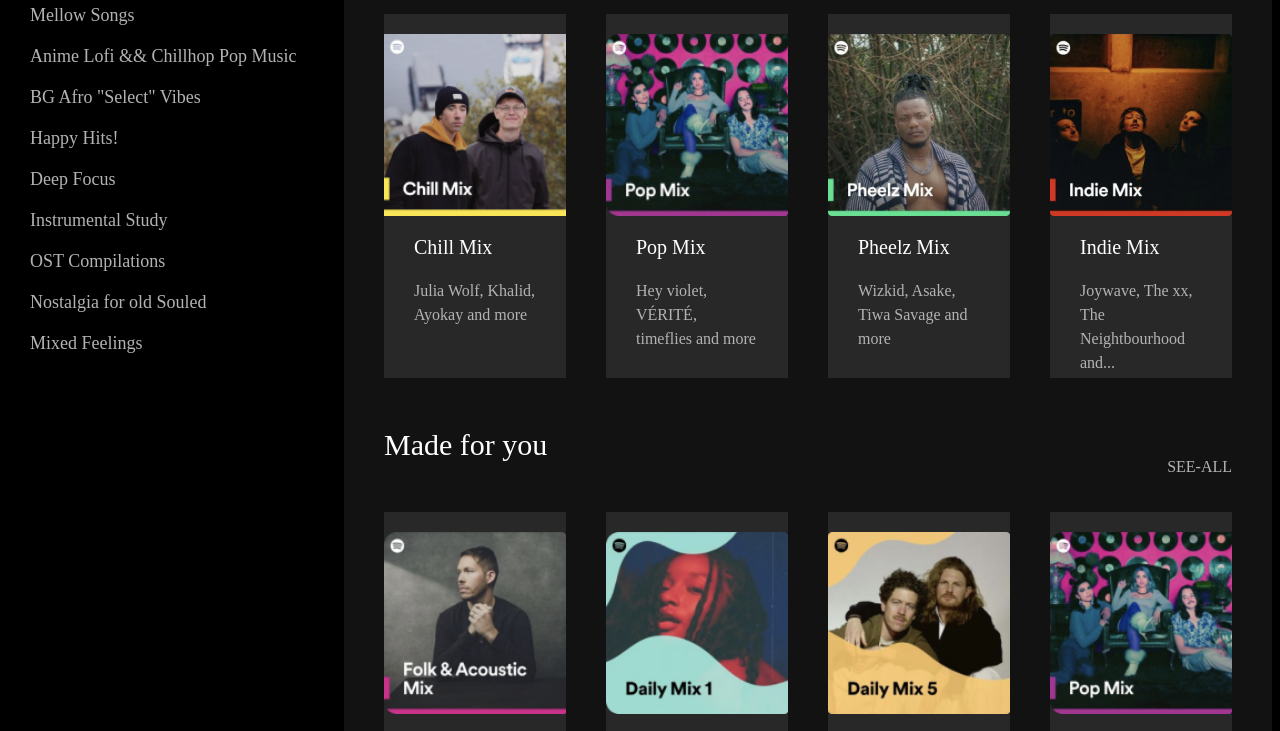
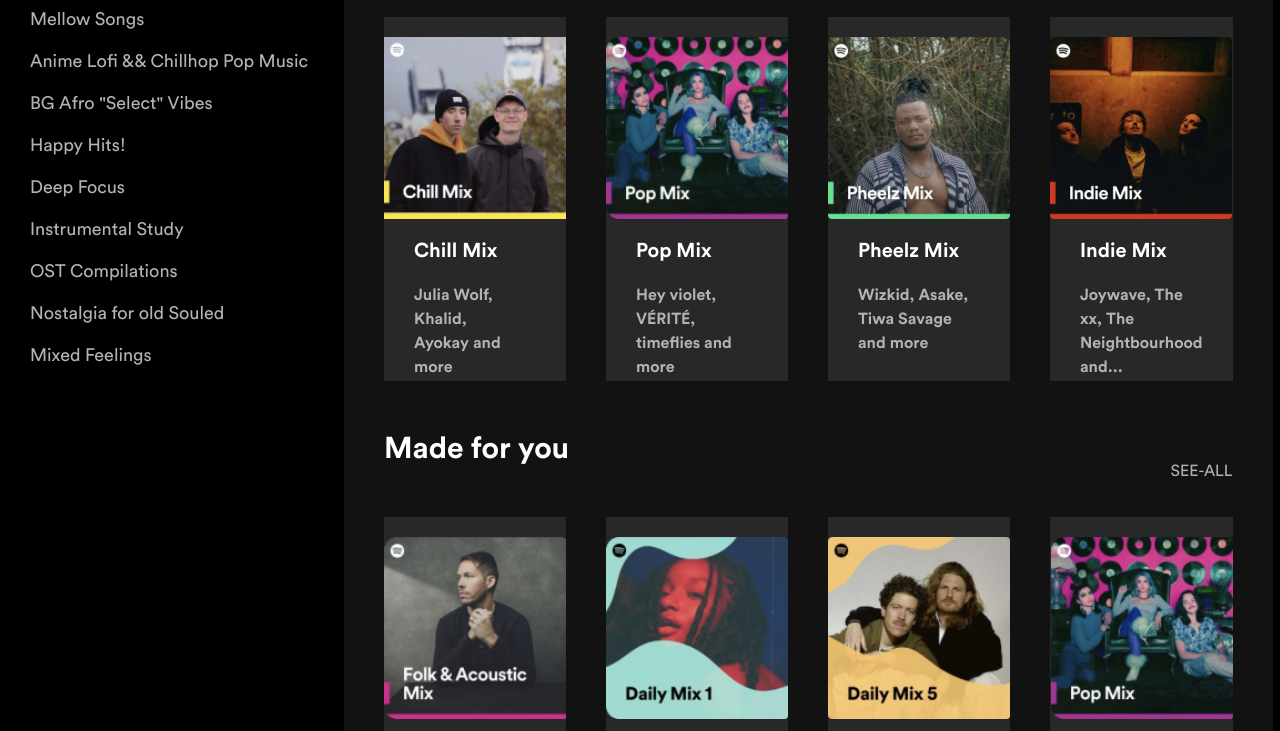
Before and after one commit to kaikyrodrigues/Spotify-Clone, a plain HTML site: page index.html in a window 1280 px wide. Shown: the part 519-1250 px from the top of the page. Drawn offline with Linux system fonts and the light colour scheme; files that its build step writes are made by us from their sources; files whose address does not match are found by name; a web font is replaced by a local one.

Commit message:
Corrigido caminho do CSS para funcionar no GitHub Pages

```diff
--- a/index.html
+++ b/index.html
@@ -4,7 +4,7 @@
     <meta charset="UTF-8">
     <meta name="viewport" content="width=device-width, initial-scale=1.0">
     <title>Spotify Clone</title>
-    <link rel="stylesheet" href="../spotify/src/assets/css/style.css">
+    <link rel="stylesheet" href="src/assets/css/style.css">
 </head>
 <body>
     <div class="principal">
```
